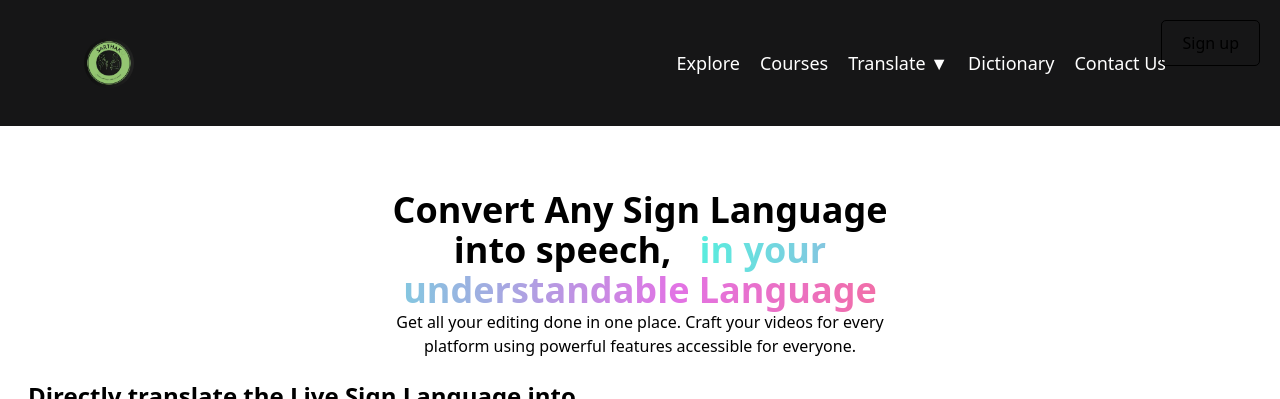
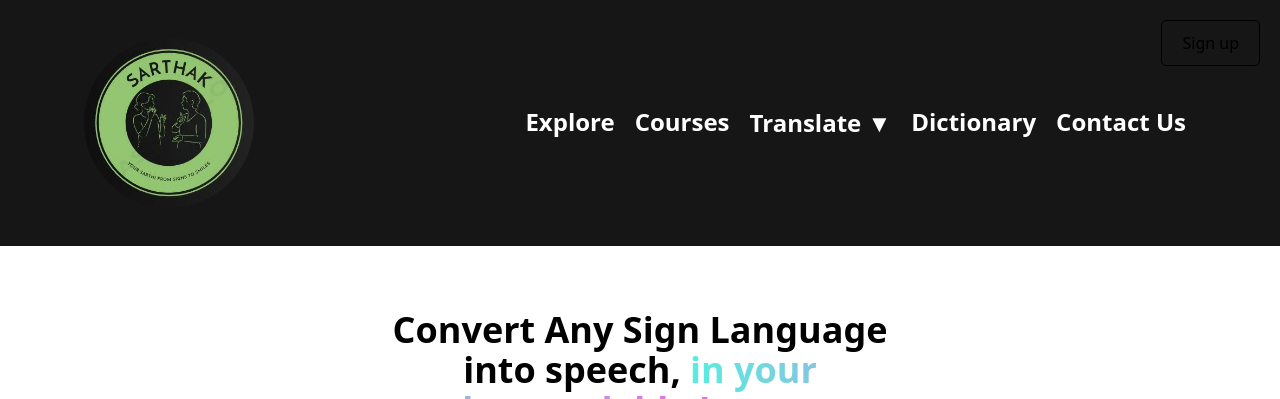
Before and after one commit to SanketGadhe/SarthakSignToSpeech, a Flask app: template templates/index.html in a window 1280 px wide. Shown: the top 399 px of the page. Run offline with Flask 3, Linux system fonts and the light colour scheme; the template is opened without the code that fills it: most values are stand-ins (such as "Sample title", 1, 10 or a date in 2020); style sheets or scripts are compiled from the project's sources.

Commit message:
some new changes

```diff
--- a/app.py
+++ b/app.py
@@ -1,211 +1,88 @@
-from flask import Flask, render_template, Response
+from flask import Flask, render_template, Response, request
 import cv2
 import numpy as np
 import mediapipe as mp
 import time
+import math
 import pyttsx3
+from cvzone.HandTrackingModule import HandDetector
+from cvzone.ClassificationModule import Classifier
+from collections import OrderedDict
 
 app = Flask(__name__)
-
-def mediapipe_detection(image, model):
-    image = cv2.cvtColor(image, cv2.COLOR_BGR2RGB)
-    image.flags.writeable = False
-    results = model.process(image)
-    image.flags.writeable = True
-    image = cv2.cvtColor(image, cv2.COLOR_RGB2BGR)
-    return image, results
-
-def draw_styled_landmarks(image, results):
-    mp.drawing.draw_landmarks(image, results.face_landmarks, mp_holistic.FACEMESH_CONTOURS,
-                             mp.drawing.DrawingSpec(color=(80,110,10),thickness=1,circle_radius=1),
-                              mp.drawing.DrawingSpec(color=(80,256,121),thickness=1,circle_radius=1)
-                             )
-    mp_drawing.draw_landmarks(image, results.pose_landmarks, mp_holistic.POSE_CONNECTIONS,
-                              mp_drawing.DrawingSpec(color=(80,22,10),thickness=2,circle_radius=4),
-                              mp_drawing.DrawingSpec(color=(80,44,121),thickness=2,circle_radius=2)
-                             )
-    mp_drawing.draw_landmarks(image, results.left_hand_landmarks, mp_holistic.HAND_CONNECTIONS,
-                              mp_drawing.DrawingSpec(color=(121,22,76),thickness=2,circle_radius=4),
-                              mp_drawing.DrawingSpec(color=(121,44,250),thickness=2,circle_radius=2)
-                             )
-    mp_drawing.draw_landmarks(image, results.right_hand_landmarks, mp_holistic.HAND_CONNECTIONS,
-                            mp_drawing.DrawingSpec(color=(245,117,66),thickness=2,circle_radius=4),
-                              mp_drawing.DrawingSpec(color=(245,66,230),thickness=2,circle_radius=2)
-                             )
-
-def extract_keypoints(results):
-    pose = np.array([[res.x,res.y,res.z,res.visibility] for res in results.pose_landmarks.landmark]).flatten() if results.pose_landmarks else np.zeros(33*4)
-    lh = np.array([[res.x,res.y,res.z] for res in results.left_hand_landmarks.landmark]).flatten() if results.left_hand_landmarks else np.zeros(21*3)
-    face = np.array([[res.x,res.y,res.z] for res in results.face_landmarks.landmark]).flatten() if results.face_landmarks else np.zeros(468*3)
-    rh = np.array([[res.x,res.y,res.z] for res in results.right_hand_landmarks.landmark]).flatten() if results.right_hand_landmarks else np.zeros(21*3)
-    return np.concatenate([pose,face,lh,rh])
-
-def hand_detected(results):
-    rh = np.array([[res.x,res.y,res.z] for res in results.right_hand_landmarks.landmark]).flatten() if results.right_hand_landmarks else np.zeros(21*3)
-    lh = np.array([[res.x,res.y,res.z] for res in results.left_hand_landmarks.landmark]).flatten() if results.left_hand_landmarks else np.zeros(21*3)
-    return np.concatenate([lh,rh])
-
-def prob_viz(res, actions, input_frame, colors):
-    output_frame = input_frame.copy()
-    for num, prob in enumerate(res):
-        cv2.rectangle(output_frame, (0,60+num*40), (int(prob*100),90+num*40), colors[num], -1)
-        cv2.putText(output_frame, actions[num], (0,85+num*40), cv2.FONT_HERSHEY_SIMPLEX, 1, (255,255,255), 2, cv2.LINE_AA)
-    return output_frame
 
 @app.route('/')
 def index():
     return render_template('index.html')
+global fpredict_result
+predict_result=[]
+@app.route('/video_feed')
+def video_feed(stop=False):
+    stop=request.args.get('stop')
+    engine = pyttsx3.init()
+    engine.setProperty('rate', 150)
+    engine.setProperty('volume', 1.0)
+    def call():
+        cap = cv2.VideoCapture(0)
+        detector = HandDetector(maxHands=1)
+        classifier = Classifier("Model/keras_model.h5" , "Model/labels.txt")
+        offset = 20
+        imgSize = 300
+        counter = 0
+        labels = ["Hello","I love you","No","Okay","Please","Thank you","Yes"]
+        while True:
+            success, img = cap.read()
+            imgOutput = img.copy()
+            hands, img = detector.findHands(img)
+            if hands:
+                hand = hands[0]
+                x, y, w, h = hand['bbox']
+                imgWhite = np.ones((imgSize, imgSize, 3), np.uint8)*255
+                imgCrop = img[y-offset:y + h + offset, x-offset:x + w + offset]
+                imgCropShape = imgCrop.shape
+
+                aspectRatio = h / w
+
+                if aspectRatio > 1:
+                    k = imgSize / h
+                    wCal = math.ceil(k * w)
+                    imgResize = cv2.resize(imgCrop, (wCal, imgSize))
+                    imgResizeShape = imgResize.shape
+                    wGap = math.ceil((imgSize-wCal)/2)
+                    imgWhite[:, wGap: wCal + wGap] = imgResize
+                    prediction , index = classifier.getPrediction(imgWhite, draw= False)
+                    print(prediction, index)
+
+                else:
+                    k = imgSize / w
+                    hCal = math.ceil(k * h)
+                    imgResize = cv2.resize(imgCrop, (imgSize, hCal))
+                    imgResizeShape = imgResize.shape
+                    hGap = math.ceil((imgSize - hCal) / 2)
+                    imgWhite[hGap: hCal + hGap, :] = imgResize
+                    prediction , index = classifier.getPrediction(imgWhite, draw= False)
 
 
-import cv2
-import numpy as np
-import os
-from matplotlib import pyplot as plt
-import time
-import mediapipe as mp
-import pyttsx3
-from mediapipe import solutions
-from tensorflow.keras.models import Sequential
-from tensorflow.keras.layers import LSTM,Dense
-from tensorflow.keras.callbacks import TensorBoard
-mp_holistic=mp.solutions.holistic
-mp_drawing=mp.solutions.drawing_utils
-def mediapipe_detection(image, model):
-    image = cv2.cvtColor(image, cv2.COLOR_BGR2RGB)
-    image.flags.writeable = False
-    results = model.process(image)
-    image.flags.writeable = True
-    image = cv2.cvtColor(image, cv2.COLOR_RGB2BGR)
-    return image, results
-def draw_styled_landmarks(image, results):
-    mp_drawing.draw_landmarks(image, results.face_landmarks, mp_holistic.FACEMESH_CONTOURS,
-                             mp_drawing.DrawingSpec(color=(80,110,10),thickness=1,circle_radius=1),
-                              mp_drawing.DrawingSpec(color=(80,256,121),thickness=1,circle_radius=1)
-                             )
-    mp_drawing.draw_landmarks(image, results.pose_landmarks, mp_holistic.POSE_CONNECTIONS,
-                              mp_drawing.DrawingSpec(color=(80,22,10),thickness=2,circle_radius=4),
-                              mp_drawing.DrawingSpec(color=(80,44,121),thickness=2,circle_radius=2)
-                             )
-    mp_drawing.draw_landmarks(image, results.left_hand_landmarks, mp_holistic.HAND_CONNECTIONS,
-                              mp_drawing.DrawingSpec(color=(121,22,76),thickness=2,circle_radius=4),
-                              mp_drawing.DrawingSpec(color=(121,44,250),thickness=2,circle_radius=2)
-                             )
-    mp_drawing.draw_landmarks(image, results.right_hand_landmarks, mp_holistic.HAND_CONNECTIONS,
-                            mp_drawing.DrawingSpec(color=(245,117,66),thickness=2,circle_radius=4),
-                              mp_drawing.DrawingSpec(color=(245,66,230),thickness=2,circle_radius=2)
-                             )
+                cv2.rectangle(imgOutput,(15,10),(15+400, 35+60-15),(0,255,0),cv2.FILLED)
 
-def extract_keypoints(results):
-    pose = np.array([[res.x,res.y,res.z,res.visibility] for res in results.pose_landmarks.landmark]).flatten() if results.pose_landmarks else np.zeros(33*4)
-    lh = np.array([[res.x,res.y,res.z] for res in results.left_hand_landmarks.landmark]).flatten() if results.left_hand_landmarks else np.zeros(21*3)
-    face = np.array([[res.x,res.y,res.z] for res in results.face_landmarks.landmark]).flatten() if results.face_landmarks else np.zeros(468*3)
-    rh = np.array([[res.x,res.y,res.z] for res in results.right_hand_landmarks.landmark]).flatten() if results.right_hand_landmarks else np.zeros(21*3)
-    return np.concatenate([pose,face,lh,rh])
+                cv2.putText(imgOutput,labels[index],(13,45),cv2.FONT_HERSHEY_COMPLEX,2,(0,0,0),2)
+                print(labels[index])
+                if(len(predict_result)==0):
+                    predict_result.append(labels[index])
+                elif(labels[index] not in predict_result):
+                    predict_result.append(labels[index])
+                else:
+                    pass
+            # cv2.imshow('Image', imgOutput)
+            ret, buffer = cv2.imencode('.jpg', imgOutput)
+            frame = buffer.tobytes()
+            yield (b'--frame\r\n'
+                    b'Content-Type: image/jpeg\r\n\r\n' + frame + b'\r\n')
+    if(stop):
 
-def hand_detected(results):
-    rh = np.array([[res.x,res.y,res.z] for res in results.right_hand_landmarks.landmark]).flatten() if results.right_hand_landmarks else np.zeros(21*3)
-    lh = np.array([[res.x,res.y,res.z] for res in results.left_hand_landmarks.landmark]).flatten() if results.left_hand_landmarks else np.zeros(21*3)
-    return np.concatenate([lh,rh])
-
-@app.route('/video_feed')
-def video_feed():
-    def generate_frames():
-        no_sequences = 50
-        sequence_length = 30
-        actions = np.array(['A', 'B', 'C'])
-        # actions = np.array(['G', 'H', 'I'])
-        # actions = np.array(['J', 'K', 'L'])
-        # actions = np.array(['Hello', 'Thanks', 'ILoveYou'])
-        # actions = np.array(['Where', 'Doctor', 'Help'])
-        # actions = np.array(['Mother', 'Give', 'Me', 'Chapati'])
-        # actions = np.array(['Chapati', 'Boy', 'Cry'])
-        label_map = {label:num for num,label in enumerate(actions)}
-
-        model = Sequential()
-        model.add(LSTM(64,return_sequences=True,activation='relu',input_shape=(30,1662)))
-        model.add(LSTM(128,return_sequences=True,activation='relu'))
-        model.add(LSTM(64,return_sequences=False,activation='relu'))
-        model.add(Dense(64,activation='relu'))
-        model.add(Dense(32,activation='relu'))
-        model.add(Dense(actions.shape[0],activation='softmax'))
-        model.compile(optimizer='Adam',loss='categorical_crossentropy',metrics=['categorical_accuracy'])
-        # model.load_weights('Trained Models/Chapati_boy_cry.h5')
-        model.load_weights('Trained Models/A_B_C.h5')
-        # model.load_weights('Trained Models/G_H_I.h5')
-        # model.load_weights('Trained Models/J_K_L.h5')
-        # model.load_weights('Trained Models/Hello_Thanks_ILoveYou.h5')
-        # model.load_weights('Trained Models/Where_Doctor_Help.h5')
-        # model.load_weights('Trained Models/Mother_Give_ME_Chapthi.h5')
-        colors = [(255,117,16),(117,245,16),(16,117,245)]
-        sequence = []
-        sentence = []
-        threshold = 0.4
-        cap = cv2.VideoCapture(0)
-        engine = pyttsx3.init()
-        engine.setProperty('rate', 150)
-        engine.setProperty('volume', 1.0)
-
-        with mp_holistic.Holistic(min_detection_confidence=0.5,min_tracking_confidence=0.5) as holistic:
-            start_time = time.time()
-            while cap.isOpened():
-                ret, frame = cap.read()
-                if not ret:
-                    break
-
-                image, results = mediapipe_detection(frame, holistic)
-
-                if hand_detected(results).sum() == 0:
-                    cv2.rectangle(image, (0,0), (1280,40), (245,117,16), -1)
-                    cv2.putText(image, 'Start Action', (3,30), cv2.FONT_HERSHEY_SIMPLEX, 1, (255,255,255), 2, cv2.LINE_AA)
-                    ret, buffer = cv2.imencode('.jpg', image)
-                    frame = buffer.tobytes()
-                    yield (b'--frame\r\n'
-                           b'Content-Type: image/jpeg\r\n\r\n' + frame + b'\r\n')
-                    continue
-
-                keypoints = extract_keypoints(results)
-                sequence.insert(0, keypoints)
-                sequence = sequence[:30]
-
-                if len(sequence) == 30:
-                    res = model.predict(np.expand_dims(sequence,axis=0))[0]
-
-                    if res[np.argmax(res)] > threshold:
-                        if len(sentence) > 0:
-                            if actions[np.argmax(res)] != sentence[-1]:
-                                text = actions[np.argmax(res)]
-                                sentence.append(actions[np.argmax(res)])
-                                engine.say(text)
-                                engine.runAndWait()
-                        else:
-                            text = actions[np.argmax(res)]
-                            sentence.append(actions[np.argmax(res)])
-                            engine.say(text)
-                            engine.runAndWait()
-                    if len(sentence) > 5:
-                        sentence = sentence[-5:]
-
-                    image = prob_viz(res, actions, image, colors)
-                    cv2.rectangle(image, (0,0), (1280,40), (245,117,16), -1)
-                    cv2.putText(image, ' '.join(sentence), (3,30), cv2.FONT_HERSHEY_SIMPLEX, 1, (255,255,255), 2, cv2.LINE_AA)
-
-                ret, buffer = cv2.imencode('.jpg', image)
-                frame = buffer.tobytes()
-                yield (b'--frame\r\n'
-                       b'Content-Type: image/jpeg\r\n\r\n' + frame + b'\r\n')
-
-                if time.time() - start_time > 40:
-                    print(sentence)
-                    break
-
-                if cv2.waitKey(10) & 0xFF == ord('p'):
-                    print(sentence)
-                    break
-
-        cap.release()
-        cv2.destroyAllWindows()
-
-    return Response(generate_frames(), mimetype='multipart/x-mixed-replace; boundary=frame')
+        res=' '.join(predict_result)
+        return render_template('index.html',ans=res)
+    return Response(call(), mimetype='multipart/x-mixed-replace; boundary=frame')
 
 if __name__ == "__main__":
     app.run(debug=True)
--- a/templates/index.html
+++ b/templates/index.html
@@ -8,37 +8,132 @@
     <link rel="stylesheet" href="static/style.css">
     <link href="{{url_for('static',filename='css/main.css')}}" rel="stylesheet">
 </head>
+<style>
+  .navbar {
+    background-color: #161617;
+    color: white;
+    padding: 10px 20px;
+  }
 
+  .nav {
+    display: flex;
+    align-items: center;
+
+    justify-content: space-between;
+  }
+
+  .logo img {
+    border-radius: 50%;
+  }
+
+  .list {
+    display: flex;
+    list-style-type: none;
+    align-items: center;
+    font-size: x-large;
+    margin: 0;
+    padding: 0;
+  }
+
+  .list li {
+    padding: 10px;
+  }
+
+  .nav-link {
+    color: white;
+    text-decoration: none;
+    font-size: larger;
+    font-weight: 600;
+  }
+
+  .translate-toggle {
+    cursor: pointer;
+  }
+
+  .togglelist {
+    position: absolute;
+    background-color: #252525bd;
+    padding: 10px;
+    border-radius: 5px;
+    font-size: larger;
+    font-weight: 600;
+  }
+
+  .togglelist a {
+    color: white;
+    text-decoration: none;
+    font-size: larger;
+    font-weight: 600;
+
+  }
+  .hidden{
+    display: none;
+  }
+  .signup {
+    position: absolute;
+    right: 20px;
+    top: 20px;
+    border: 1.3px solid black;
+    padding: 10px 20px;
+    border-radius: 5px;
+    color: black;
+    text-decoration: none;
+  }
+  .subcohead{
+    margin-top: 4;
+  }
+  .translate-toggle{
+    font-size: larger;
+    font-weight: 600;
+  }
+  .Sentence{
+    font-weight: bold;
+    font-size: x-large;
+  }
+  .special{
+    font-family: inherit;
+    font-style: normal;
+    background: linear-gradient(90deg, #6ce8db, #d578d7 16.7%, #ed6f71 33.3%, #f6cc4c 50%, #ed6f71 66.7%, #d578d7 83.3%, #6ce8db);
+    -webkit-background-clip: text;
+    background-clip: text;
+    color: transparent;
+    filter: saturate(1.2);
+    background-size: 400% 400%;
+}
+li:hover{
+    color: #91cc5d;
+}
+</style>
 <body>
   <div class="navbar">
     <div class="nav flex mx-16 my-7 items-center">
       <div class="logo">
-            <img src="/templates/static/logo.jpg" alt="" width="50px" class="rounded-full"/>
+        <img src="static/logo.jpg" alt="" width="170px" height="170px" class="rounded-full"/>
       </div>
       <ul class="list flex mx-5 max-md-block">
-            <li class="p-2 text-lg">
-              <a href="/Explore" class="nav-link">Explore</a>
+        <li class="p-2 text-xl">
+          <a href="https://sarthaksign.netlify.app/" class="nav-link">Explore</a>
         </li>
-            <li class="p-2 text-lg">
-              <a href="/Courses" class="nav-link">Courses</a>
+        <li class="p-2 text-xl">
+          <a href="https://sarthaksign.netlify.app/" class="nav-link">Courses</a>
         </li>
-            <li class="p-2 text-lg">
+        <li class="p-2 text-xl">
           <div class="translate-toggle" onclick="toggleTranslate()">
             Translate <span id="toggleIcon">&#9660;</span>
           </div>
           <div class="togglelist hidden">
-                <div class="speech py-2 text-lg">
-                  <a href="/Speech" class="nav-link">Speech to Sign</a>
+            <div class="speech py-2 text-xl">
+              <a href="https://sarthaksign.netlify.app/" class="nav-link">Speech to Sign</a>
             </div>
-                <div class="sign py-2 text-lg">
+            <div class="sign py-2 text-xl">
               <a href="http://127.0.0.1:5000/" class="nav-link">Sign To Speech</a>
             </div>
           </div>
         </li>
-            <li class="p-2 text-lg">
+        <li class="p-2 text-xl">
           <a href="http://127.0.0.1:8000/sign_gesture/" class="nav-link">Dictionary</a>
         </li>
-            <li class="p-2 text-lg">
+        <li class="p-2 text-xl">
           <a href="/Contact" class="nav-link">Contact Us</a>
         </li>
       </ul>
@@ -52,13 +147,11 @@
             <div class="heading flex justify-center items-center text-center px-1 mt-2">
                 <div class="merge w-10/12 md:w-8/12 lg:w-6/12 xl:w-5/12">
                     <div class="main text-4xl font-extrabold text-center">
-                        Convert Any Sign Language into speech, &nbsp;
+                        Convert Any Sign Language into speech,
                         <i class="special">in your understandable Language</i>
                     </div>
                     <div class="submain">
-                        Get all your editing done in one place. Craft your videos for every
-                        platform using powerful features accessible for everyone.
-                    </div>
+                     Lorem ipsum dolor sit amet, consectetur adipisicing elit. Blanditiis quasi, neque tempora magnam distinctio illo! Itaque dolor fugiat autem velit, vel </div>
                 </div>
             </div>
             <div class="main flex gap-5 px-7 items-center mt-5">
@@ -66,20 +159,32 @@
                     <div class="cohead font-bold text-2xl">
                         Directly translate the Live Sign Language into audio
                     </div>
-                    <div class="subcohead mt-4">
-                        The truth about recording speech? You lose time from recording voice
-                        overs in more takes than it should. Get your recording and
-                        translating done on just one platform. Get full access to premium,
-                        studio-grade AI voices (powered by ElevenLabs) to generate voice
-                        overs without having to record.
+                    <div class="subcohead mt-4 border w-full h-10">
+                   <div class="Sentence">
+                    Said:
                    </div>
-                    <div class="flex justify-start">
+                   <div class="said">
+                    {{ans}}
+                   </div>
+                    </div>
+
+                    <div class="flex justify-start gap-5">
                         <div
-                            class="capbutton rounded-xl mt-6 px-8 py-4 bg-gray-900 text-white flex justify-center items-center text-lg font-bold">
+                            class="capbutton rounded-xl mt-6 px-8 py-4 bg-gray-900 text-white flex justify-center items-center text-xl font-bold">
                             <button onclick="showVideoFeed()">
                                 <div class="flex justify-center items-center gap-1" onclick="startPrediction()">
                                     Capture Sign
                                     <FaVideo />
+                                </div>
+                            </button>
+                        </div>
+                        <div
+                            class="capbutton rounded-xl mt-6 px-8 py-4 bg-gray-900 text-white flex justify-center items-center text-xl font-bold">
+                            <button onclick="stopVideoFeed()">
+                                <div class="flex justify-center items-center gap-1" onclick="startPrediction()">
+                                    Stop Capture
+                                    <FaVideo />
+
                                 </div>
                             </button>
                         </div>
@@ -99,12 +204,29 @@
                             videoElement.src = videoFeedUrl;
                             gifElement.style.display = 'none';
                         }
+
                     </script>
                     <script>
                         function startPrediction() {
                             // Your JavaScript code to start the prediction goes here
                             console.log("Prediction started...");
                         }
+                        document.addEventListener('DOMContentLoaded', function() {
+                      text=document.querySelector('.said').innerText
+                          console.log(text)
+                          const speechSynthesis = window.speechSynthesis;
+
+            // Create a new speech utterance with the text to speak
+            const utterance = new SpeechSynthesisUtterance(text);
+
+            // Speak the text
+            speechSynthesis.speak(utterance);
+
+                      })
+                        function stopVideoFeed(){
+                        currentloc=window.location.href
+                        transferto=currentloc+'//video_feed?stop=True'
+                          window.location.href=transferto }
                     </script>
                 </div>
             </div>
@@ -114,7 +236,7 @@
                     class="rounded-full w-96 h-52" alt="" />
             </div>
             <div class="review">
-                <div class="head text-lg font-medium">
+                <div class="head text-xl font-medium">
                     I am Angelin Monisha. I joined DEF's ISL course to learn ISL to
                     communicate with Deaf people. Within this short period, I learned a
                     lot about deaf people and their cultures and sign language. Now I am
@@ -132,9 +254,9 @@
             <div class="heading flex justify-center text-3xl font-extrabold">
                 How to Translate Sign Language
             </div>
-            <div class="mt-5 videobox flex justify-center">
+            <div class="mt-5 videobox flex justify-center" style="width: 40%; height: 40%;">
                 <video src="static/hello.mp4"
-                    width="40%" class="rounded-lg" autoplay></video>
+                   muted width="20%" height="20%" class="rounded-xl" autoplay></video>
             </div>
             <div className="steps flex justify-between items-center mt-9 px-8">
                 <div className="card ">
```
Also changed, not shown: Model/labels.txt (added, +7 -0 lines), static/icons8-aa-50.png (added), static/icons8-mic-50.png (added), static/icons8-translation-30.png (added), static/logo.jpg (added), 2 other files. Lines whose indentation alone changed are shown as unchanged.
